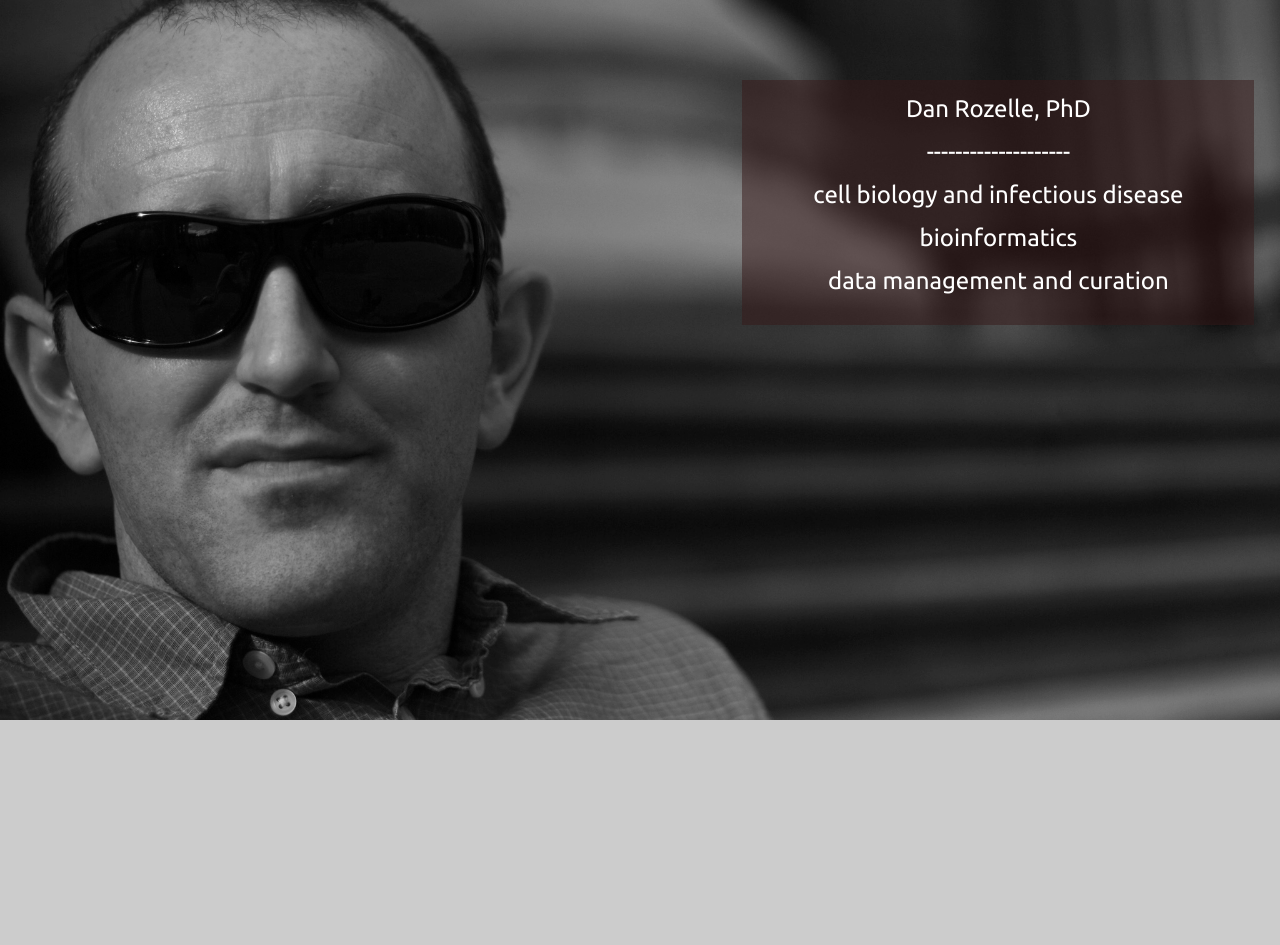
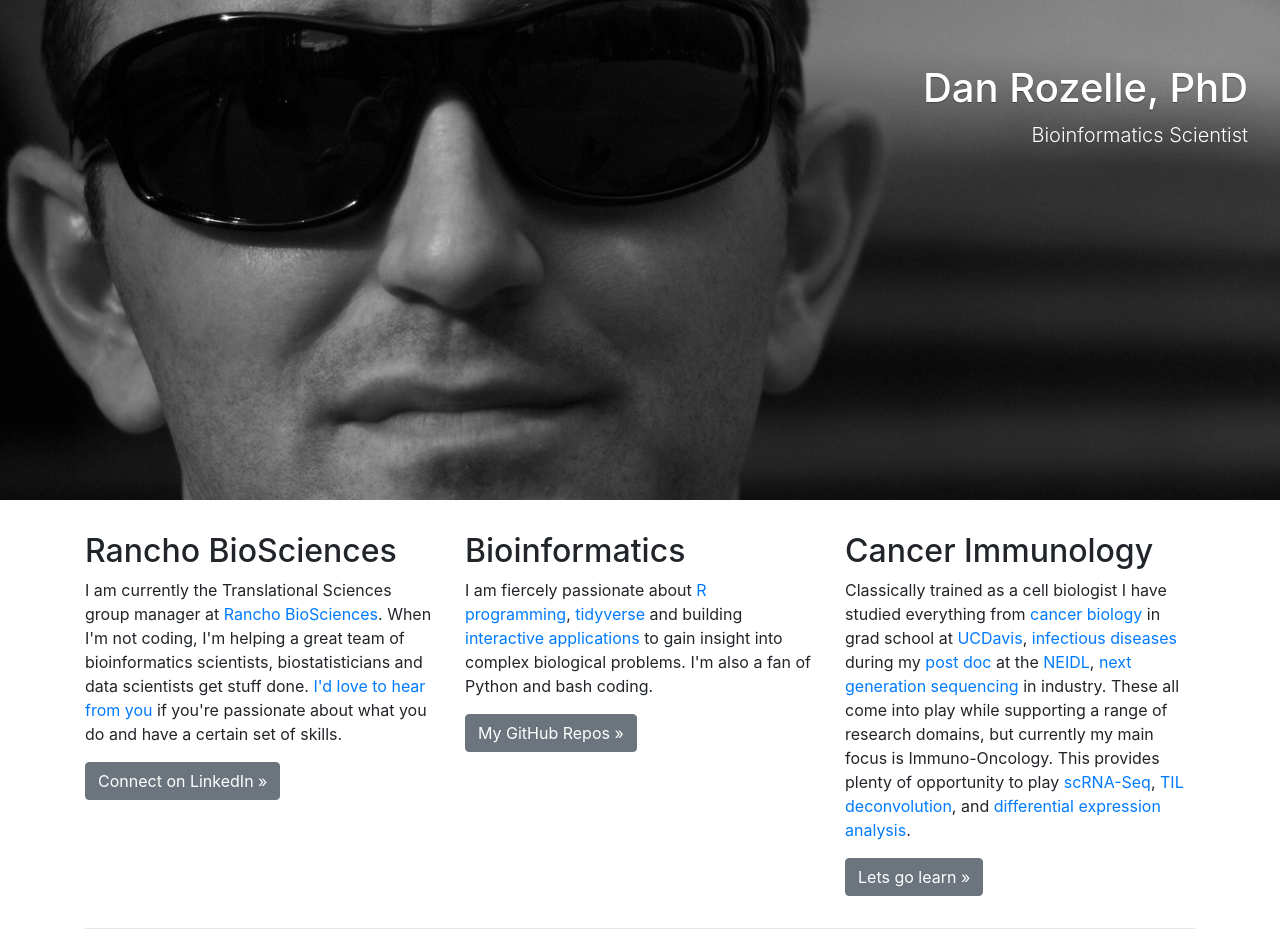
Before and after one commit to dkrozelle/dkrozelle.github.io, a plain HTML site: page index.html in a window 1280 px wide. Before the commit the page ends 800 px from the top, so only its background shows below. Drawn offline with nearby package versions, Linux system fonts and the light colour scheme.

Commit message:
update to new jumbotron theme

```diff
--- /dev/null
+++ b/css/parallax_image_jumbotron.css
@@ -0,0 +1,27 @@
+.bg {
+  background: url('../images/dkr_bw_16-9.jpg') no-repeat left center;
+  position: fixed;
+  width: 100%;
+  height: 500px; /*same height as jumbotron */
+  top:0;
+  left:0;
+  z-index: -1;
+}
+
+.jumbotron {
+  height: 500px;
+  color: white;
+  text-shadow: #444 0 1px 1px;
+  background:transparent;
+
+  text-align: right;
+
+}
+
+.h1 {
+  text-align: right;
+}
+
+.draggable {
+  background-color: white;
+}
--- a/index.html
+++ b/index.html
@@ -1,31 +1,101 @@
-<!DOCTYPE HTML PUBLIC "-//W3C//DTD HTML 4.01//EN"
-    "http://www.w3.org/TR/html4/strict.dtd">
-<html>
+<!doctype html>
+<html lang="en">
 <head>
-    <meta http-equiv="Content-Type" content="text/html; charset=UTF-8">
-    <title>Dan Rozelle, PhD</title>
-    <link rel="stylesheet" type="text/css" href="./css/main.css">
-    <link href='http://fonts.googleapis.com/css?family=Ubuntu&subset=latin,greek' rel='stylesheet' type='text/css'>
+    <!-- Required meta tags -->
+    <meta charset="utf-8">
+    <meta name="viewport" content="width=device-width, initial-scale=1, shrink-to-fit=no">
+
+    <!-- Bootstrap CSS -->
+    <link rel="stylesheet" href="https://stackpath.bootstrapcdn.com/bootstrap/4.1.3/css/bootstrap.min.css" integrity="sha384-MCw98/SFnGE8fJT3GXwEOngsV7Zt27NXFoaoApmYm81iuXoPkFOJwJ8ERdknLPMO" crossorigin="anonymous">
+    <link rel="stylesheet" type="text/css" href="css/parallax_image_jumbotron.css">
+    <title>Dan Rozelle</title>
+
+
+
 
 </head>
+<body>
+    <div class="bg"></div>
+    <div class="jumbotron">
+      <h1>Dan Rozelle, PhD</h1>
+      <p class="lead">Bioinformatics Scientist</p>
+  </div>
 
-<body>
-<img alt="" src="./images/dkr_bw_16-9.jpg">
+  <div class="container">
+    <!-- Example row of columns -->
+    <div class="row">
+      <div class="col-md-4 ui-widget-content draggable">
+        <h2>Rancho BioSciences</h2>
+        <p>I am currently the Translational Sciences group manager at
+            <a href="http://www.ranchobiosciences.com">Rancho BioSciences</a>. When I'm not coding, I'm helping a
+        great team of bioinformatics scientists, biostatisticians and data scientists get stuff done.
+        <a href="http://www.ranchobiosciences.com/careers/">I'd love to hear from you</a> if
+        you're passionate about what you do and have a certain set of skills.</p>
+        <p><a class="btn btn-secondary" href="http://www.linkedin.com/in/danrozellephd" role="button">Connect on LinkedIn »</a></p>
+    </div>
+    <div class="col-md-4 ui-widget-content draggable">
+        <h2>Bioinformatics</h2>
+        <p>I am fiercely passionate about <a href="http://adv-r.had.co.nz/">R programming</a>,
+            <a href="https://www.tidyverse.org/learn/">tidyverse</a> and building
+            <a href="https://shiny.rstudio.com/gallery/">interactive applications</a>  to gain
+        insight into complex biological problems. I'm also a fan of Python and bash coding. </p>
+        <p><a class="btn btn-secondary" href="https://github.com/dkrozelle" role="button">My GitHub Repos »</a></p>
+    </div>
+    <div class="col-md-4 ui-widget-content draggable">
+        <h2>Cancer Immunology</h2>
+        <p>Classically trained as a cell biologist I have studied everything from
+            <a href="http://jcb.rupress.org/content/193/2/285.long">cancer biology</a> in grad school
+            at <a href="https://bmcdb.ucdavis.edu/">UCDavis</a>,
+            <a href="https://mcb.asm.org/content/34/11/2003.long">infectious diseases</a>
+            during my <a href="http://www.connorlab.com/index.html">post doc</a>
+            at the <a href="http://www.bu.edu/neidl/">NEIDL</a>,
+            <a href="https://www.mdpi.com/1999-4915/10/10/528">next generation sequencing</a>
+            in industry. These all come into play while supporting
+            a range of research domains, but currently my main focus is Immuno-Oncology. This provides
+            plenty of opportunity to play <a href="https://en.wikipedia.org/wiki/Single-cell_transcriptomics">scRNA-Seq</a>,
+            <a href="https://www.ncbi.nlm.nih.gov/pubmed/?term=tumor+infiltrating+lymphocyte+deconvolution">TIL deconvolution</a>,
+             and <a href="https://bioconductor.org/packages/release/bioc/html/DESeq2.html">differential expression analysis</a>.
+        </p>
+        <p><a class="btn btn-secondary" href="http://www.ranchobiosciences.com/services/bioinformatics/" role="button">Lets go learn »</a></p>
+    </div>
+</div>
 
-        <div class="content">
+<hr>
+
+<!-- <div class="container">
+    <div class="row">
+      <div class="col-md-12 text-center"><p>The End.</p></div>
+  </div>
+</div> -->
 
 
-                <div class="text">Dan Rozelle, PhD</div>
-                </br>
-                <div class="text">--------------------</div>
-                </br>
-                <a class="text" href="http://www.linkedin.com/in/danrozellephd">cell biology and infectious disease</a>
-                </br>
-                <a class="text" href="https://github.com/dkrozelle">bioinformatics</a>
-                </br>
-                <a class="text" href="http://www.ranchobiosciences.com/services/bioinformatics/">data management and curation</a>
-                </br>
-            </div>
+<!-- Optional JavaScript -->
+<!-- jQuery first, then Popper.js, then Bootstrap JS -->
+<script src="https://code.jquery.com/jquery-3.3.1.slim.min.js" integrity="sha384-q8i/X+965DzO0rT7abK41JStQIAqVgRVzpbzo5smXKp4YfRvH+8abtTE1Pi6jizo" crossorigin="anonymous"></script>
+<script src="https://cdnjs.cloudflare.com/ajax/libs/popper.js/1.14.3/umd/popper.min.js" integrity="sha384-ZMP7rVo3mIykV+2+9J3UJ46jBk0WLaUAdn689aCwoqbBJiSnjAK/l8WvCWPIPm49" crossorigin="anonymous"></script>
+<script src="https://stackpath.bootstrapcdn.com/bootstrap/4.1.3/js/bootstrap.min.js" integrity="sha384-ChfqqxuZUCnJSK3+MXmPNIyE6ZbWh2IMqE241rYiqJxyMiZ6OW/JmZQ5stwEULTy" crossorigin="anonymous"></script>
+
+<script type="text/javascript">
+
+    var jumboHeight = $('.jumbotron').outerHeight();
+    function parallax(){
+        var scrolled = $(window).scrollTop();
+        $('.bg').css('height', (jumboHeight-scrolled) + 'px');
+
+    }
+
+    $(window).scroll(function(e){
+        parallax();
+    });
 
 
+</script>
+ <script src="https://code.jquery.com/jquery-1.12.4.js"></script>
+<script src="https://code.jquery.com/ui/1.12.1/jquery-ui.js"></script>
+<script>
+  $( function() {
+    $( ".draggable" ).draggable();
+} );
+</script>
 </body>
+</html>
```
